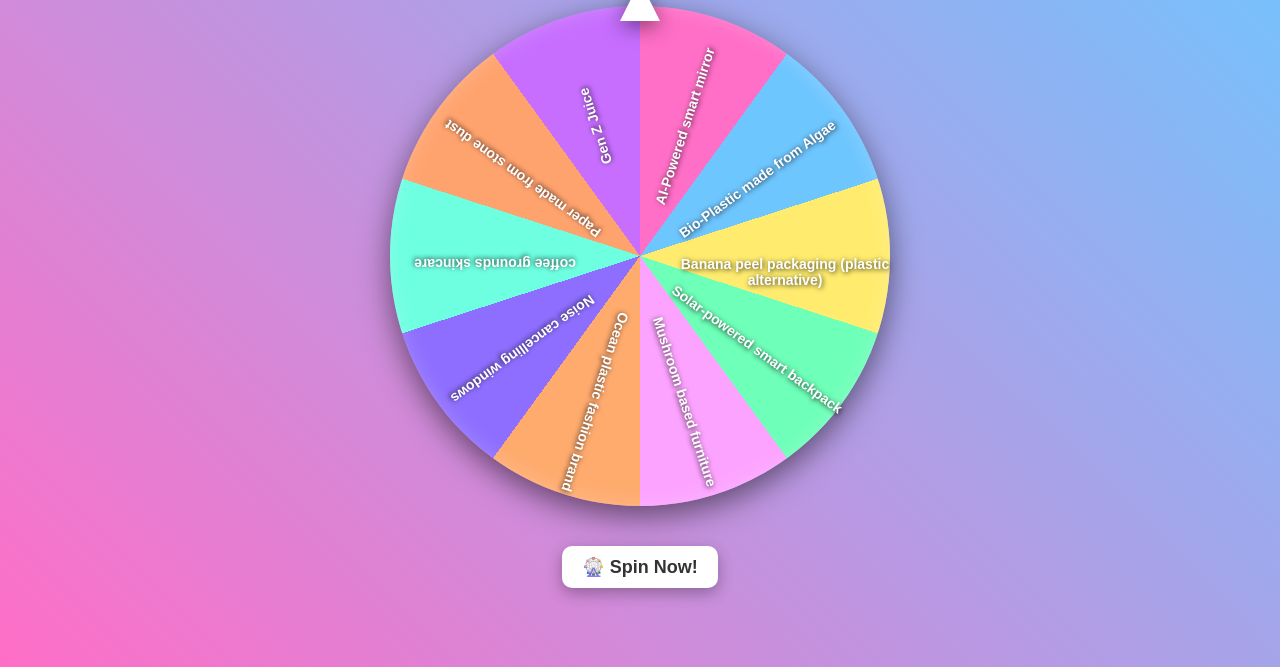
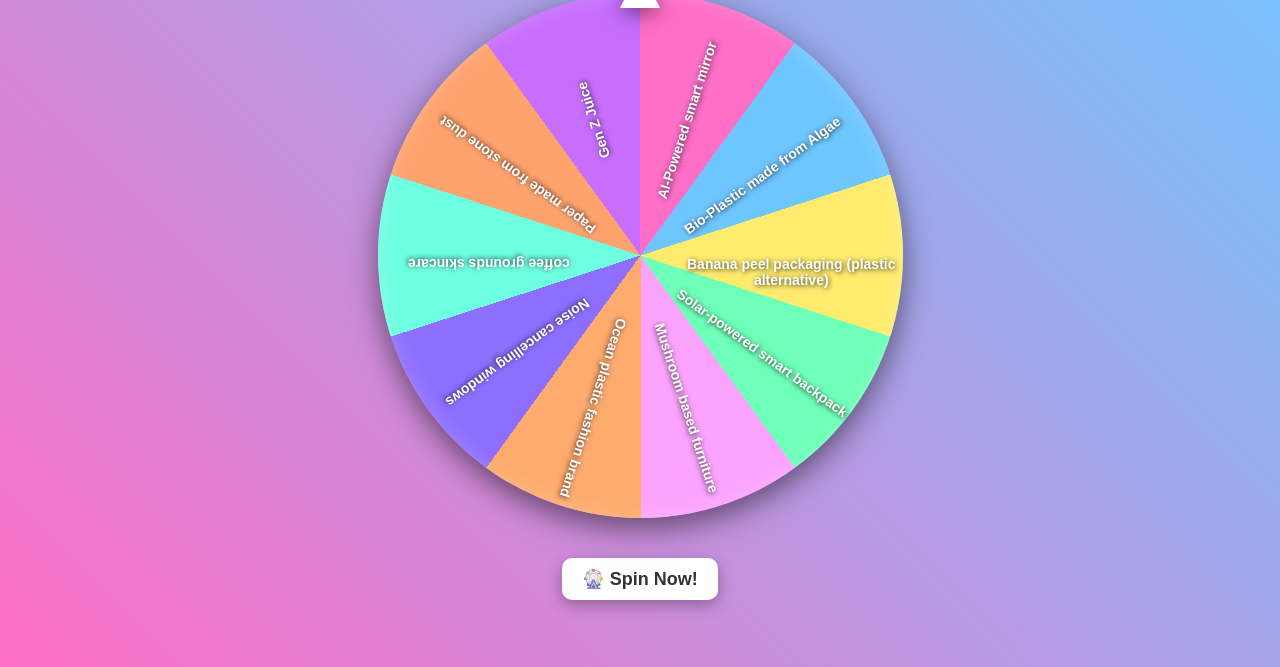
Before and after one commit to nuhaa333/bblaze, a plain HTML site: page index.html in a window 1280 px wide. Shown: the part 133-800 px from the top of the page. Drawn offline with Linux system fonts and the light colour scheme.

Commit message:
changed width

```diff
--- a/style.css
+++ b/style.css
@@ -11,8 +11,8 @@ body {
 }
 
 .wheel-container {
-  width: 500px;
-  height: 500px;
+  width: 525px;
+  height: 525px;
   position: relative;
   margin: 20px auto;
   perspective: 1000px;
```
